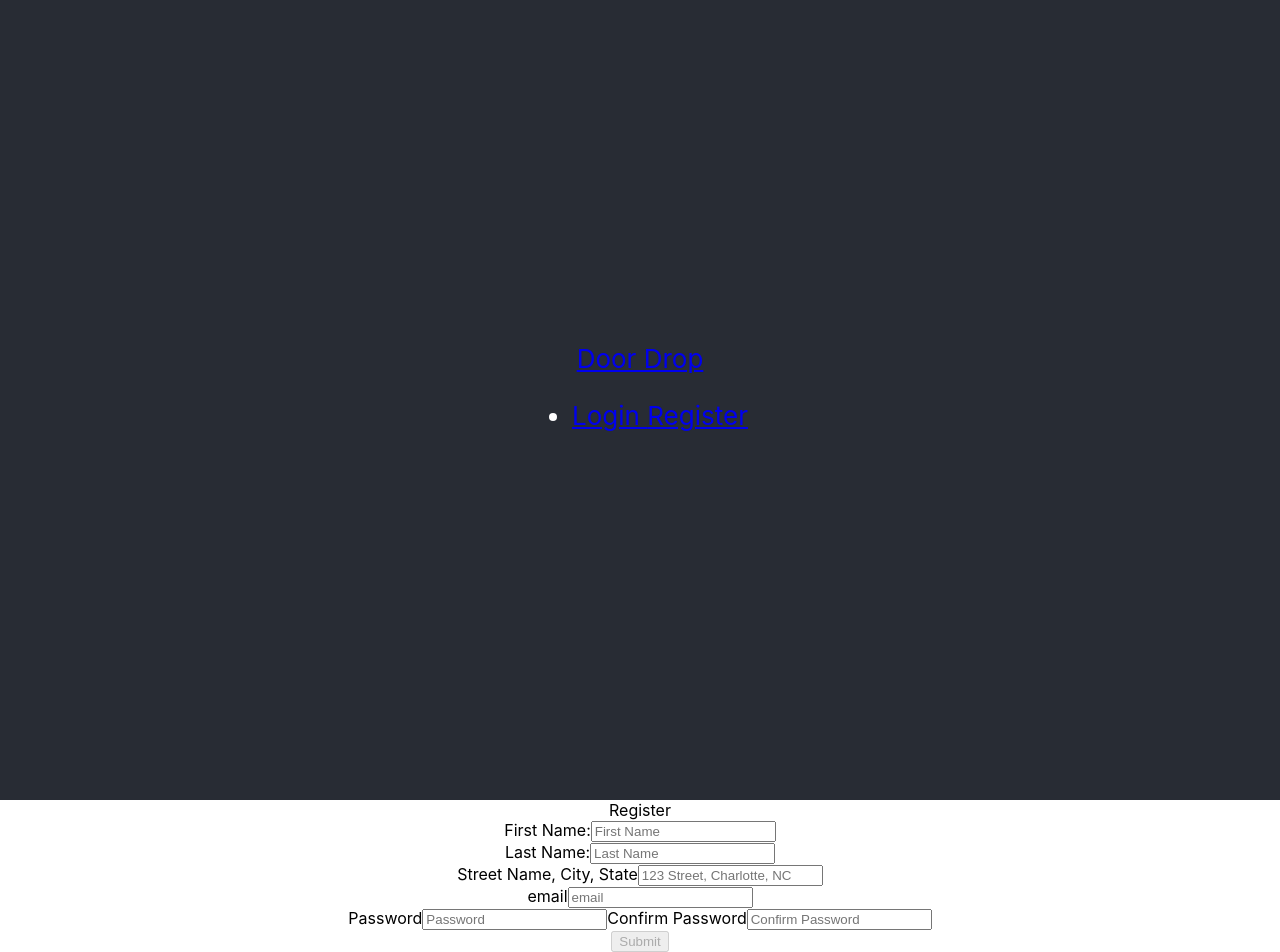
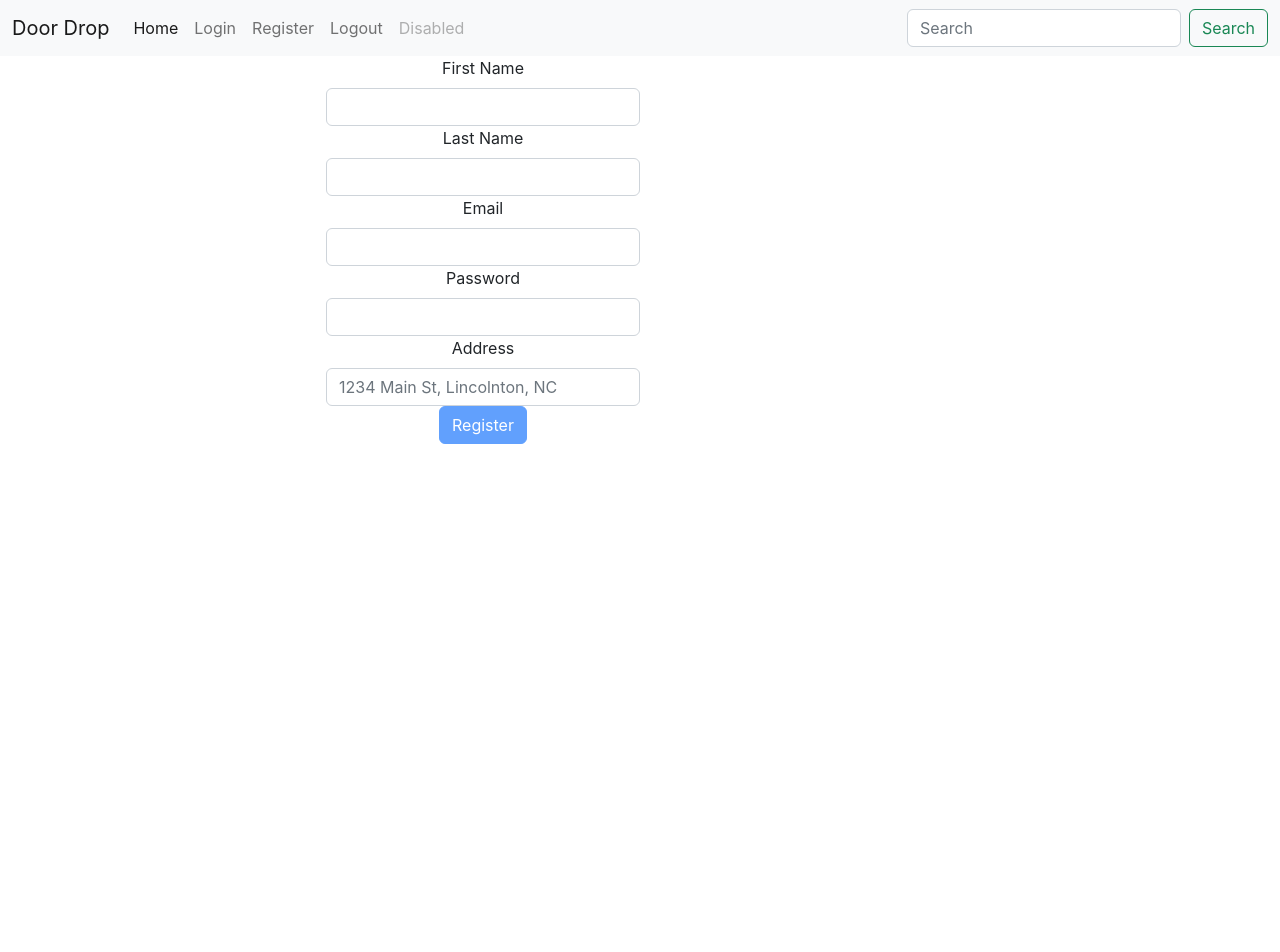
Before and after one commit to greensharpie/Door_Drop_Frontend, a React (Create React App) app: page /register in a window 1280 px wide. After the commit the page ends 800 px from the top, so only its background shows below. Built offline with nearby package versions, Linux system fonts and the light colour scheme.

Commit message:
fixed auth bug not retrieving payload and css styling

```diff
--- a/package.json
+++ b/package.json
@@ -7,6 +7,7 @@
     "@testing-library/react": "^13.4.0",
     "@testing-library/user-event": "^13.5.0",
     "axios": "^1.2.1",
+    "bootstrap": "^5.2.3",
     "express": "^4.18.2",
     "init": "^0.1.2",
     "nodemon": "^2.0.20",
--- a/public/index.html
+++ b/public/index.html
@@ -6,8 +6,10 @@
     <meta name="viewport" content="width=device-width, initial-scale=1" />
     <meta name="theme-color" content="#000000" />
     <title>Door Drop</title>
+    <link href="https://cdn.jsdelivr.net/npm/bootstrap@5.2.3/dist/css/bootstrap.min.css" rel="stylesheet" integrity="sha384-rbsA2VBKQhggwzxH7pPCaAqO46MgnOM80zW1RWuH61DGLwZJEdK2Kadq2F9CUG65" crossorigin="anonymous">
   </head>
   <body>
     <div id="root"></div>
+    <script src="https://cdn.jsdelivr.net/npm/bootstrap@5.2.3/dist/js/bootstrap.bundle.min.js" integrity="sha384-kenU1KFdBIe4zVF0s0G1M5b4hcpxyD9F7jL+jjXkk+Q2h455rYXK/7HAuoJl+0I4" crossorigin="anonymous"></script>
   </body>
 </html>
--- a/src/App.css
+++ b/src/App.css
@@ -13,7 +13,7 @@
   }
 }
 
-.App-header {
+/* .App-header {
   background-color: #282c34;
   min-height: 100vh;
   display: flex;
@@ -22,7 +22,7 @@
   justify-content: center;
   font-size: calc(10px + 2vmin);
   color: white;
-}
+} */
 
 .App-link {
   color: #61dafb;
@@ -36,3 +36,11 @@
     transform: rotate(360deg);
   }
 }
+
+.nav-background {
+  background-color: #CCD6A6;
+}
+
+.res-card{
+  width: 18rem;
+}
--- a/src/App.js
+++ b/src/App.js
@@ -10,6 +10,7 @@ import Register from './pages/Register'
 import Login from './pages/Login'
 import Favorites from './components/Favorites'
 import Restaurant from './pages/Restaurant'
+import Order from './pages/Order'
 
 function App() {
   const [authenticated, toggleAuthenticated] = useState(false)
@@ -65,6 +66,10 @@ function App() {
             element={<Restaurant customer={customer} />}
           />
           <Route path="favorite/:userId" element={<Favorites />} />
+          <Route
+            path="order/:customerId"
+            element={<Order customer={customer} />}
+          />
         </Routes>
       </main>
     </div>
--- a/src/components/NavBar.jsx
+++ b/src/components/NavBar.jsx
@@ -3,45 +3,86 @@ const NavBar = ({authenticated, customer, handleLogOut}) => {
   let authenticatedOptions
   if (customer) {
     authenticatedOptions = (
-      <label className="navbar-default" id='navbar-default'>
-          <input type="checkbox" className='menu_toggle'></input>
-          <ul className='list'>
-              <li>
-              <a href="/" className="Home">Home</a>
+        <nav className="navbar navbar-expand-lg bg-light">
+<div className="container-fluid">
+    <a className="navbar-brand" href="#">Door Drop</a>
+    <button className="navbar-toggler" type="button" data-bs-toggle="collapse" data-bs-target="#navbarSupportedContent" aria-controls="navbarSupportedContent" aria-expanded="false" aria-label="Toggle navigation">
+    <span className="navbar-toggler-icon"></span>
+    </button>
+    <div className="collapse navbar-collapse" id="navbarSupportedContent">
+    <ul className="navbar-nav me-auto mb-2 mb-lg-0">
+        <li className="nav-item">
+        <a className="nav-link active" aria-current="page" href="/">Home</a>
         </li>
-              <li>
-              <a href={`/favorite/${customer.id}`} >Favorites</a>
+        <li className="nav-item">
+        <a className="nav-link" href={`/favorite/${customer.id}`}>Favorites</a>
         </li>
-              <li>
-              <a href={`/cart/${customer.id}`}>Cart</a>
+        <li className="nav-item">
+        <a className="nav-link" href={`/order/${customer.id}`}>Order</a>
         </li>
-              <li>
-              <a onClick={handleLogOut} href="/">Sign Out</a>
+        <li className="nav-item dropdown">
+        <a className="nav-link dropdown-toggle" href="#" role="button" data-bs-toggle="dropdown" aria-expanded="false">
+        </a>
+        <ul className="dropdown-menu">
+            <li><a className="dropdown-item" onClick={handleLogOut} href="/">Log Out</a></li>
+            <li className="nav-item">
+        <a className="nav-link" href='/register'>Register</a>
         </li>
         </ul>
-      </label>
-
+        </li>
+    </ul>
+    <form className="d-flex" role="search">
+        <input className="form-control me-2" type="search" placeholder="Search" aria-label="Search"/>
+        <button className="btn btn-outline-success" type="submit">Search</button>
+    </form>
+    </div>
+</div>
+</nav>
     )
 }
 const publicOptions = (
-      <ul className="navbar-nav">
-          <li>
-          <a href='/login'> Login </a>
-          <a href='/register'> Register</a>
+    <div>
+    <nav className="navbar navbar-expand-lg bg-light">
+<div className="container-fluid">
+    <a className="navbar-brand" href="#">Door Drop</a>
+    <button className="navbar-toggler" type="button" data-bs-toggle="collapse" data-bs-target="#navbarSupportedContent" aria-controls="navbarSupportedContent" aria-expanded="false" aria-label="Toggle navigation">
+    <span className="navbar-toggler-icon"></span>
+    </button>
+    <div className="collapse navbar-collapse" id="navbarSupportedContent">
+    <ul className="navbar-nav me-auto mb-2 mb-lg-0">
+        <li className="nav-item">
+        <a className="nav-link active" aria-current="page" href="/">Home</a>
+        </li>
+        <li className="nav-item">
+        <a className="nav-link" href='/login'>Login</a>
+        </li>
+        <li className="nav-item">
+        <a className="nav-link" href='/register'>Register</a>
+        </li>
+        <li className="nav-item">
+        <a className="nav-link" onClick={handleLogOut} href="/">Logout</a>
+        </li>
+        <li className="nav-item">
+        <a className="nav-link disabled">Disabled</a>
         </li>
     </ul>
+    <form className="d-flex" role="search">
+        <input className="form-control me-2" type="search" placeholder="Search" aria-label="Search"/>
+        <button className="btn btn-outline-success" type="submit">Search</button>
+    </form>
+    </div>
+</div>
+</nav>
+</div>
+
 )
 
 return (
-  <nav className="nav-bar">
-      <div className="nav-container">
-          <a href="/">
-              <span>Door Drop</span>
-          </a>
+    <div>
+    <nav className="nav-background">
         {authenticated && customer ? authenticatedOptions : publicOptions}
+        </nav>
     </div>
-  </nav>
-
 )
 }
 
--- a/src/index.js
+++ b/src/index.js
@@ -1,5 +1,6 @@
 import React from 'react'
 import ReactDOM from 'react-dom/client'
+import 'bootstrap/dist/css/bootstrap.css'
 import './index.css'
 import App from './App'
 import { BrowserRouter } from 'react-router-dom'
--- a/src/pages/Home.jsx
+++ b/src/pages/Home.jsx
@@ -22,44 +22,60 @@ const Home = ({customer, authenticated}) => {
     // }
     GetAllRest()
   }, [])
-  return (
-    <div>Home
-      <section className='user-restaurants'>
-                    <h1 className='text-4xl font-1-bold pb-6 pt-20'>Your Restaurants</h1>
-                    <div className='trending-container'>
-                      {restaurantList.map((restaurant) => (
-                        <Link to={`/restaurant/${restaurant?.id}`} key={restaurant.id}>
-                                <img src={restaurant.image} alt={restaurant.name} className="restaurant-img" />
-                                <h5 className='fav-rest-name'>{restaurant.name}</h5>
-                            </Link>
-                      ))}
 
-                    </div>
-                </section>
+  return customer && authenticated ? (
+
+    <div className="vstack gap-3">
+      {restaurantList.map((restaurant)=> (
+        <div className="res-card" key={restaurant?.id}>
+        <h2 key={restaurant?.id}>{restaurant.name}</h2>
+        <div>
+          <img src={restaurant?.image} className="card-img-top" alt={restaurant?.name}/>
+          <div className="card-body">
+    <h5 className="card-title">{restaurant?.name}</h5>
+    <p className="card-text">{restaurant?.description}.</p>
+    <Link to={`/restaurant/${restaurant?.id}`} className="btn btn-primary">Go Restaurant</Link>
     </div>
+          </div>
+        </div>
+      ))}
+    </div>
+  ) : (
+          <div className='not-logged-in'>
+        <h3>You must be logged in!</h3>
+        <button onClick={()=> navigate('/login')}>Login</button>
+      </div>
   )
 
+
+
+
 }
+
 
 export default Home
 
 
-// return customer && authenticated ? (
-//   <div>Home
-//     <section className='user-restaurants'>
-//                   <h1 className='text-4xl font-1-bold pb-6 pt-20'>You're restaurant Restaurants</h1>
-//                   <div className='trending-container'>
-//                           <Link to={`/customer_id/${customer?.id}/restaurant/${restaurant.id}`} key={restaurant.id}>
-//                               <img src={restaurant.image} alt={restaurant.name} className="restaurant-img" />
-//                               <h5 className='fav-rest-name'>{restaurant.name}</h5>
-//                           </Link>
-//                   </div>
-//               </section>
-//   </div>
-// )
-// : (
+
+//   customer && authenticated ?(
+// <div>
 //   <div>
-//     <h3> Log in to gain access! </h3>
-//   </div>
-// )
-// }
+//     {restaurantList?.map((restaurant) => (
+//       <div className="card" style="width: 18rem;" key={restaurant?.id}>
+//   <img src={restaurant?.image} className="card-img-top" alt={restaurant?.name}/>
+//   <div className="card-body">
+//     <h5 className="card-title">{restaurant?.name}</h5>
+//     <p className="card-text">{restaurant?.description}.</p>
+//     <Link to={`/restaurant/${restaurant?.id}`} className="btn btn-primary">Go Restaurant</Link>
+//    </div>
+//  </div>
+//     ))}
+//     </div>
+//     </div>
+//   )
+//     : (
+//       <div className='not-logged-in'>
+//         <h3>You must be logged in!</h3>
+//         <button onClick={()=> navigate('/login')}>Login</button>
+//       </div>
+//     )
--- a/src/pages/Login.jsx
+++ b/src/pages/Login.jsx
@@ -14,58 +14,61 @@ const Login = ({toggleAuthenticated, setCustomer}) => {
   const handleSubmit = async (e) => {
     e.preventDefault()
     const payload = await SignInCustomer(formValues)
-    setFormValues({email: '', password: ''})
-    console.log('test3', payload)
+    console.log('payload', payload)
     setCustomer(payload)
     toggleAuthenticated(true)
+    setFormValues({email: '', password: ''})
     navigate('/')
   }
   return (
-    <div>Login
-      <form onSubmit={handleSubmit} className="login-form">
+    <div className="row justify-content-center">
+    <div className="col-md-6 col-sm-12 no-padding ">
+    <div className="login-form">
+<form  onSubmit={handleSubmit}>
 
-          {/* Username Section */}
-          <section className="email">
-            <label className='label' htmlFor="email">Email</label>
+  <div className="col-md-6">
+    <label htmlFor="email" className="form-label">Email</label>
     <input
     onChange={handleChange}
-              name="email"
+    name = 'email'
     type="text"
-              placeholder="email@email.com"
     value={formValues.email}
+    className="form-control"
+    id="inputEmail4"
     required
     />
-          </section>
-
-          {/* Password Section */}
-          <section className="password">
-            <label className='label' htmlFor="password">Password</label>
+  </div>
+  <div className="col-md-6">
+    <label htmlFor="inputPassword4" className="form-label">Password</label>
     <input
     onChange={handleChange}
     type="password"
     name="password"
-              placeholder="Password"
     value={formValues.password}
     required
+    className="form-control"
+    id="inputPassword4"
     />
-          </section>
-
-          {/* Login Button */}
+  </div>
+  <div className="col-6">
     <button
-            disabled={!formValues.email || !formValues.password}
-            className="login-btn"
-          >
-            Login
-          </button>
-
-          {/* Register message & Link */}
+    type="submit"
+    disabled={
+      !formValues.email ||
+      !formValues.password
+  }
+    className="btn btn-primary">Login</button>
+  </div>
+</form>
+</div>
+</div>
+<div>
 <span className='new-customer'>
             <h3>Haven't made an account? &nbsp;</h3>
             <Link to="/register">
               <h3>Register Here</h3>
             </Link>
           </span>
-        </form>
           {/* Admin login */}
           <div className='master-login'>
             <p>Admin Login:</p>
@@ -73,6 +76,9 @@ const Login = ({toggleAuthenticated, setCustomer}) => {
             <p>Password: <span>admin</span></p>
           </div>
 </div>
+    </div>
+
+
   )
 }
 
--- a/src/pages/Order.jsx
+++ b/src/pages/Order.jsx
@@ -3,7 +3,7 @@ import axios from 'axios'
 import { useState, useEffect } from 'react'
 import { useParams } from 'react-router-dom'
 import { BASE_URL } from '../globals'
-import e from 'express'
+
 
 const Order = () => {
 
@@ -20,7 +20,7 @@ const Order = () => {
       setOrderItems(res.data.order_items)
     }
     GetItems()
-  }, [userId])
+  }, [customerId])
 
   const handleDelete = async (e) => {
     let itemId= e
--- a/src/pages/Register.jsx
+++ b/src/pages/Register.jsx
@@ -35,107 +35,92 @@ const Register = () => {
         password: formValues.password
       })
       setCustomerData(res.id)
-      console.log('test1', res.id)
       await axios.post(`http://localhost:3001/api/orders/customer_id/${res.id}`)
 
       setFormValues(initialState)
       navigate('/login')
     }
   return (
-    <div>Register
-      <form className="Register-form" onSubmit={handleSubmit}>
-        {/*  Name */}
-        <section className="Name">
-            <label className="firstName" htmlFor='firstName'>First Name:</label>
 
+    <div className="row justify-content-center">
+    <div className="col-md-6 col-sm-12 no-padding ">
+    <div className="register-form">
+<form  onSubmit={handleSubmit}>
+      <div className="col-md-6">
+    <label htmlFor="firstName" className="form-label">First Name</label>
     <input
     onChange={handleChange}
-                name="firstName"
+    name = 'firstName'
     type="text"
-                placeholder="First Name"
     value={formValues.firstName}
+    className="form-control"
+    id="inputEmail4"
     required
     />
-        </section>
-
-        <section className="Name">
-            <label className="lastName" htmlFor='lastName'>Last Name:</label>
-
+  </div>
+  <div className="col-md-6">
+    <label htmlFor="lastName" className="form-label">Last Name</label>
     <input
     onChange={handleChange}
+    type="text"
     name="lastName"
-                type="text"
-                placeholder="Last Name"
     value={formValues.lastName}
     required
+    className="form-control"
+    id="inputPassword4"
     />
-        </section>
-
-        <section className="address">
-            <label className="address" htmlFor='address'>Street Name, City, State</label>
-
+  </div>
+  <div className="col-md-6">
+    <label htmlFor="email" className="form-label">Email</label>
     <input
     onChange={handleChange}
-                name="address"
+    name = 'email'
     type="text"
-                placeholder="123 Street, Charlotte, NC"
-                value={formValues.address}
+    value={formValues.email}
+    className="form-control"
+    id="inputEmail4"
     required
     />
-        </section>
-
-        {/* Email */}
-        <section className="email">
-            <label className="email" htmlFor='email'>email</label>
-            <input
-                onChange={handleChange}
-                name="email"
-                type="text"
-                placeholder="email"
-                value={formValues.email}
-                required
-            />
-        </section>
-
-        {/* password inputs */}
-        <section className="password">
-            <label className="password" htmlFor='password'>Password</label>
-            <input
-                onChange={handleChange}
-                name="password"
-                type="password"
-                placeholder="Password"
-                value={formValues.password}
-                required
-            />
-            {/* confirm password */}
-            <label className="confirmPassword" htmlFor='confirmPassword'>Confirm Password</label>
+  </div>
+  <div className="col-md-6">
+    <label htmlFor="inputPassword4" className="form-label">Password</label>
     <input
     onChange={handleChange}
     type="password"
-                name="confirmPassword"
-                placeholder="Confirm Password"
-                value={formValues.confirmPassword}
+    name="password"
+    value={formValues.password}
     required
+    className="form-control"
+    id="inputPassword4"
     />
-        </section>
-
-        <div className="submit-button-container">
+  </div>
+  <div className="col-md-6">
+    <label htmlFor="address" className="form-label">Address</label>
+    <input
+    onChange={handleChange}
+    type="text"
+    name="address"
+    value={formValues.address}
+    required
+    className="form-control"
+    id="inputAddress"
+    placeholder="1234 Main St, Lincolnton, NC"
+    />
+  </div>
+  <div className="col-6">
     <button
     type="submit"
-            className="submit-btn"
     disabled={
       !formValues.email ||
       (!formValues.password &&
       formValues.confirmPassword === formValues.password)
   }
-            >
-            Submit
-            </button>
+    className="btn btn-primary">Register</button>
   </div>
 </form>
 </div>
-
+</div>
+    </div>
   )
 }
 
```
Also changed, not shown: src/pages/SandBox.jsx (added, +51 -0 lines), src/index.css (line endings or trailing spaces), 1 other file (tests, documents, lock files or other folders). Lines whose indentation alone changed are shown as unchanged.
